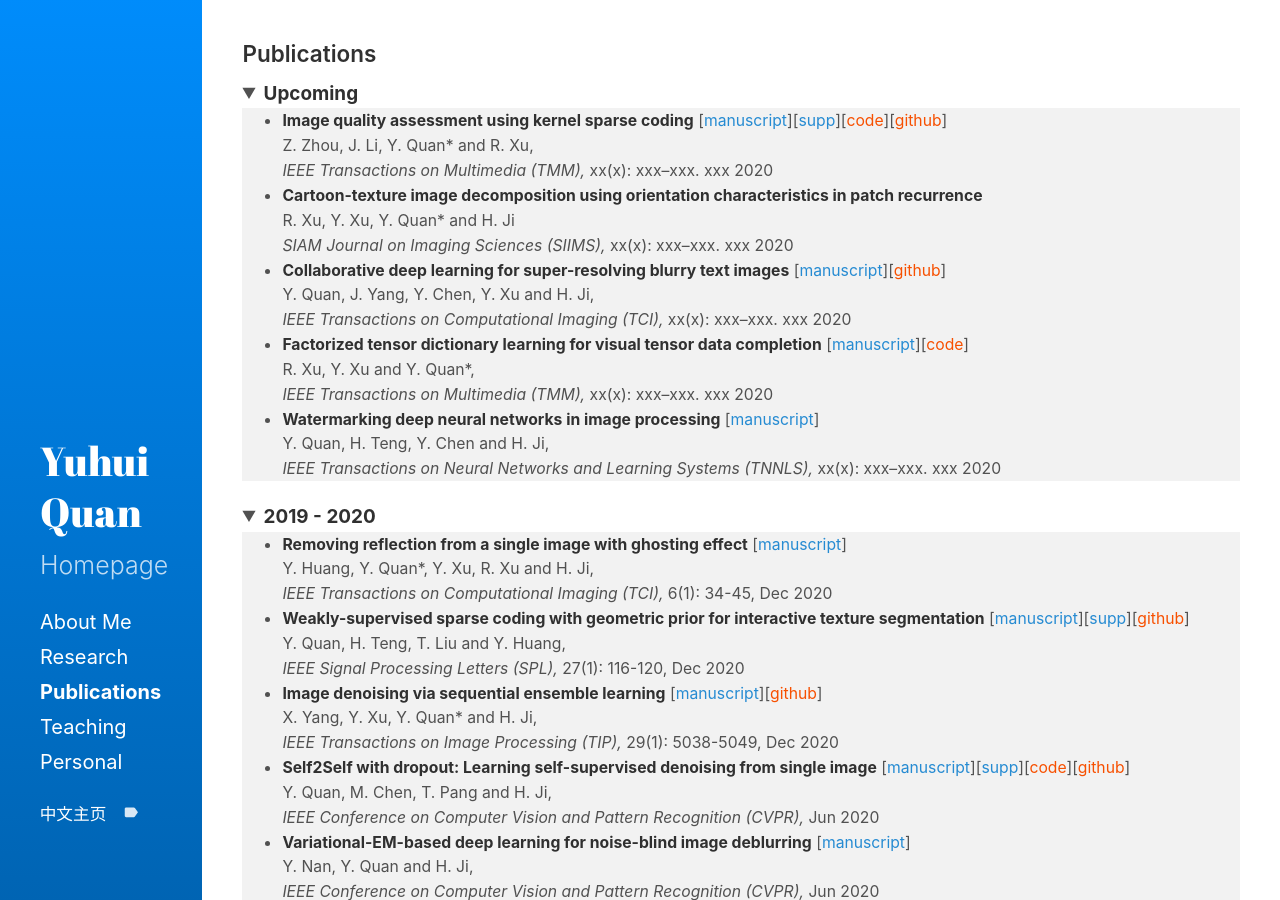
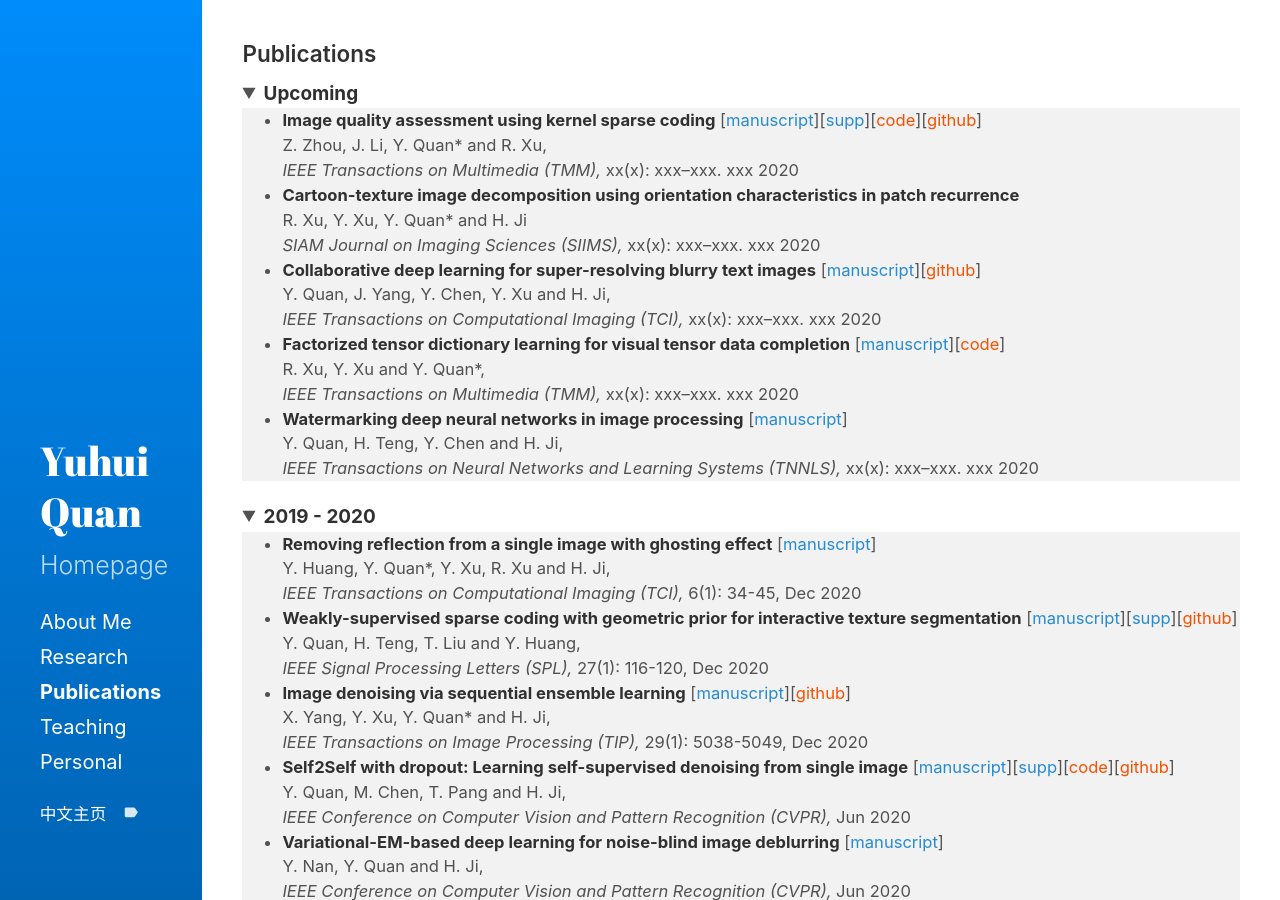
Before and after one commit to csyhquan/csyhquan.github.io, a Jekyll site: the page built from category/c_publication.md, in a window 1280 px wide and 900 px high. Built offline with Jekyll 4.4.1, drawn with Linux system fonts in a browser that asks for light colours.

Commit message:
Update c_publication.md

```diff
--- a/category/c_publication.md
+++ b/category/c_publication.md
@@ -7,20 +7,20 @@ title: Publications
 <summary><t-half><span><strong>Upcoming</strong></span></t-half></summary>
 <t1>
 <ul style="background-color: #f2f2f2;">
-<li><span style="font-size: 95%;"><strong>Image quality assessment using kernel sparse coding</strong>  [<a href="https://github.com/csyhquan/csyhquan.github.io/raw/master/manuscript/20x-tmm-Image%20Quality%20Assessment%20Using%20Kernel%20Sparse%20Coding.pdf">manuscript</a>][<a href="https://github.com/csyhquan/csyhquan.github.io/raw/master/manuscript/20x-tmm-Image%20Quality%20Assessment%20Using%20Kernel%20Sparse%20Coding%20(SUPP).pdf">supp</a>][<a href="https://github.com/csyhquan/csyhquan.github.io/raw/master/code/TMM-kernel/TMM-KSC_IQA-FinalCode.rar"><font color="#F75000">code</font></a>][<a href="https://github.com/JoanneZZH/KSC-IQA" ><font color="#F75000">github</font></a>] </span><br />
-<span style="font-size: 95%;"> Z. Zhou, J. Li, Y. Quan* and R. Xu, <br />
+<li><span><strong>Image quality assessment using kernel sparse coding</strong>  [<a href="https://github.com/csyhquan/csyhquan.github.io/raw/master/manuscript/20x-tmm-Image%20Quality%20Assessment%20Using%20Kernel%20Sparse%20Coding.pdf">manuscript</a>][<a href="https://github.com/csyhquan/csyhquan.github.io/raw/master/manuscript/20x-tmm-Image%20Quality%20Assessment%20Using%20Kernel%20Sparse%20Coding%20(SUPP).pdf">supp</a>][<a href="https://github.com/csyhquan/csyhquan.github.io/raw/master/code/TMM-kernel/TMM-KSC_IQA-FinalCode.rar"><font color="#F75000">code</font></a>][<a href="https://github.com/JoanneZZH/KSC-IQA" ><font color="#F75000">github</font></a>] </span><br />
+<span> Z. Zhou, J. Li, Y. Quan* and R. Xu, <br />
 <em>IEEE Transactions on Multimedia (TMM), </em>xx(x): xxx–xxx. xxx 2020</span></li>
-<li><span style="font-size: 95%;"><strong>Cartoon-texture image decomposition using orientation characteristics in patch recurrence</strong><!--[<a href="https://github.com/csyhquan/csyhquan.github.io/raw/master/manuscript/20x-siam-Cartoon-Texture%20Image%20Decomposition%20using%20Orientation%20Characteristics%20in%20Patch%20Recurrence.pdf">manuscript</a>]--> </span><br />
-<span style="font-size: 95%;"> R. Xu, Y. Xu, Y. Quan* and H. Ji<br />
+<li><span><strong>Cartoon-texture image decomposition using orientation characteristics in patch recurrence</strong><!--[<a href="https://github.com/csyhquan/csyhquan.github.io/raw/master/manuscript/20x-siam-Cartoon-Texture%20Image%20Decomposition%20using%20Orientation%20Characteristics%20in%20Patch%20Recurrence.pdf">manuscript</a>]--> </span><br />
+<span> R. Xu, Y. Xu, Y. Quan* and H. Ji<br />
 <em>SIAM Journal on Imaging Sciences (SIIMS), </em>xx(x): xxx–xxx. xxx 2020</span></li>
-<li><span style="font-size: 95%;"><strong>Collaborative deep learning for super-resolving blurry text images</strong>  [<a href="https://github.com/csyhquan/csyhquan.github.io/raw/master/manuscript/20x-tci-Collaborative%20Deep%20Learning%20for%20Super-Resolving%20Blurry%20Text%20Images.pdf">manuscript</a>][<a href="https://github.com/csjietingyang/ImplementationOfOurAcceptedPaper"><font color="#F75000">github</font></a>]</span><br />
-<span style="font-size: 95%;">Y. Quan, J. Yang, Y. Chen, Y. Xu and H. Ji, <br />
+<li><span><strong>Collaborative deep learning for super-resolving blurry text images</strong>  [<a href="https://github.com/csyhquan/csyhquan.github.io/raw/master/manuscript/20x-tci-Collaborative%20Deep%20Learning%20for%20Super-Resolving%20Blurry%20Text%20Images.pdf">manuscript</a>][<a href="https://github.com/csjietingyang/ImplementationOfOurAcceptedPaper"><font color="#F75000">github</font></a>]</span><br />
+<span>Y. Quan, J. Yang, Y. Chen, Y. Xu and H. Ji, <br />
 <em>IEEE Transactions on Computational Imaging (TCI), </em>xx(x): xxx–xxx. xxx 2020</span></li>
-<li><span style="font-size: 95%;"><strong>Factorized tensor dictionary learning for visual tensor data completion</strong>  [<a href="https://github.com/csyhquan/csyhquan.github.io/raw/master/manuscript/20x-tmm-Factorized%20Tensor%20Dictionary%20Learning%20for%20Visual%20Tensor%20Data%20Completion.PDF">manuscript</a>][<a href="https://github.com/csyhquan/csyhquan.github.io/raw/master/code/tensor_completion.rar"><font color="#F75000">code</font></a>]</span><br />
-<span style="font-size: 95%;">R. Xu, Y. Xu and Y. Quan*, <br />
+<li><span><strong>Factorized tensor dictionary learning for visual tensor data completion</strong>  [<a href="https://github.com/csyhquan/csyhquan.github.io/raw/master/manuscript/20x-tmm-Factorized%20Tensor%20Dictionary%20Learning%20for%20Visual%20Tensor%20Data%20Completion.PDF">manuscript</a>][<a href="https://github.com/csyhquan/csyhquan.github.io/raw/master/code/tensor_completion.rar"><font color="#F75000">code</font></a>]</span><br />
+<span>R. Xu, Y. Xu and Y. Quan*, <br />
 <em>IEEE Transactions on Multimedia (TMM), </em>xx(x): xxx–xxx. xxx 2020</span></li>
-<li><span style="font-size: 95%;"><strong>Watermarking deep neural networks in image processing</strong>  [<a href="https://github.com/csyhquan/csyhquan.github.io/raw/master/manuscript/20x-tnnls-Watermarking%20Deep%20Neural%20Networks%20in%20Image%20Processing.pdf">manuscript</a>]</span><br />
-<span style="font-size: 95%;"> Y. Quan, H. Teng, Y. Chen and H. Ji, <br />
+<li><span><strong>Watermarking deep neural networks in image processing</strong>  [<a href="https://github.com/csyhquan/csyhquan.github.io/raw/master/manuscript/20x-tnnls-Watermarking%20Deep%20Neural%20Networks%20in%20Image%20Processing.pdf">manuscript</a>]</span><br />
+<span> Y. Quan, H. Teng, Y. Chen and H. Ji, <br />
 <em>IEEE Transactions on Neural Networks and Learning Systems (TNNLS), </em>xx(x): xxx–xxx. xxx 2020</span></li>
 </ul>
 </t1>
@@ -32,48 +32,48 @@ title: Publications
 <t1>
 <ul style="background-color: #f2f2f2;">
 
-<li><span style="font-size: 95%;"><strong>Removing reflection from a single image with ghosting effect</strong> [<a href="https://github.com/csyhquan/csyhquan.github.io/raw/master/manuscript/20-tci-Removing%20Reflection%20From%20a%20Single%20Image%20With%20Ghosting%20Effect.pdf" download="github3">manuscript</a>]</span><br />
-<span style="font-size: 95%;"> Y. Huang, Y. Quan*, Y. Xu, R. Xu and H. Ji,<br />
+<li><span><strong>Removing reflection from a single image with ghosting effect</strong> [<a href="https://github.com/csyhquan/csyhquan.github.io/raw/master/manuscript/20-tci-Removing%20Reflection%20From%20a%20Single%20Image%20With%20Ghosting%20Effect.pdf" download="github3">manuscript</a>]</span><br />
+<span> Y. Huang, Y. Quan*, Y. Xu, R. Xu and H. Ji,<br />
  <em> IEEE Transactions on Computational Imaging (TCI), </em>6(1): 34-45, Dec 2020</span></li>
- <li><span style="font-size: 95%;"><strong>Weakly-supervised sparse coding with geometric prior for interactive texture segmentation</strong> [<a href="https://github.com/csyhquan/csyhquan.github.io/raw/master/manuscript/20-spl-Weakly-Supervised%20Sparse%20Coding%20with%20Geometric%20Prior%20for%20Interactive%20Texture%20Segmentation.pdf" download="github4">manuscript</a>][<a href="https://github.com/csyhquan/csyhquan.github.io/raw/master/manuscript/20-spl-Weakly-Supervised%20Sparse%20Coding%20with%20Geometric%20Prior%20for%20Interactive%20Texture%20Segmentation%20(SUPP).pdf" download="sup3">supp</a>][<a href="https://github.com/csyanhuang/texSeg"><font color="#F75000">github</font></a>]</span><br />
-<span style="font-size: 95%;"> Y. Quan, H. Teng, T. Liu and Y. Huang,<br />
+ <li><span><strong>Weakly-supervised sparse coding with geometric prior for interactive texture segmentation</strong> [<a href="https://github.com/csyhquan/csyhquan.github.io/raw/master/manuscript/20-spl-Weakly-Supervised%20Sparse%20Coding%20with%20Geometric%20Prior%20for%20Interactive%20Texture%20Segmentation.pdf" download="github4">manuscript</a>][<a href="https://github.com/csyhquan/csyhquan.github.io/raw/master/manuscript/20-spl-Weakly-Supervised%20Sparse%20Coding%20with%20Geometric%20Prior%20for%20Interactive%20Texture%20Segmentation%20(SUPP).pdf" download="sup3">supp</a>][<a href="https://github.com/csyanhuang/texSeg"><font color="#F75000">github</font></a>]</span><br />
+<span> Y. Quan, H. Teng, T. Liu and Y. Huang,<br />
  <em> IEEE Signal Processing Letters (SPL), </em>27(1): 116-120, Dec 2020</span></li>
- <li><span style="font-size: 95%;"><strong>Image denoising via sequential ensemble learning</strong> [<a href="https://github.com/csyhquan/csyhquan.github.io/raw/master/manuscript/20-tip-Image%20Denoising%20via%20Sequential%20Ensemble%20Learning.pdf" download="github4">manuscript</a>][<a href="https://github.com/cs-rukawa/NLED_Code" download="code9"><font color="#F75000">github</font></a>]</span><br />
-<span style="font-size: 95%;"> X. Yang, Y. Xu, Y. Quan* and H. Ji,<br />
+ <li><span><strong>Image denoising via sequential ensemble learning</strong> [<a href="https://github.com/csyhquan/csyhquan.github.io/raw/master/manuscript/20-tip-Image%20Denoising%20via%20Sequential%20Ensemble%20Learning.pdf" download="github4">manuscript</a>][<a href="https://github.com/cs-rukawa/NLED_Code" download="code9"><font color="#F75000">github</font></a>]</span><br />
+<span> X. Yang, Y. Xu, Y. Quan* and H. Ji,<br />
  <em> IEEE Transactions on Image Processing (TIP), </em>29(1): 5038-5049, Dec 2020</span></li>
- <li><span style="font-size: 95%;"><strong>Self2Self with dropout: Learning self-supervised denoising from single image</strong>  [<a href="https://github.com/csyhquan/csyhquan.github.io/raw/master/manuscript/20x-cvpr-Self2Self%20With%20Dropout%20Learning%20Self-Supervised%20Denoising%20From%20Single%20Image.pdf">manuscript</a>][<a href="https://github.com/csyhquan/csyhquan.github.io/raw/master/manuscript/20x-cvpr-Self2Self%20With%20Dropout%20Learning%20Self-Supervised%20Denoising%20From%20Single%20Image%20(SUPP).pdf">supp</a>][<a href="https://github.com/csyhquan/csyhquan.github.io/raw/master/code/Self2Self/Self2Self.rar"><font color="#F75000">code</font></a>][<a href="https://github.com/scut-mingqinchen/self2self"><font color="#F75000">github</font></a>]</span><br />
-<span style="font-size: 95%;"> Y. Quan, M. Chen, T. Pang and H. Ji,<br />
+ <li><span><strong>Self2Self with dropout: Learning self-supervised denoising from single image</strong>  [<a href="https://github.com/csyhquan/csyhquan.github.io/raw/master/manuscript/20x-cvpr-Self2Self%20With%20Dropout%20Learning%20Self-Supervised%20Denoising%20From%20Single%20Image.pdf">manuscript</a>][<a href="https://github.com/csyhquan/csyhquan.github.io/raw/master/manuscript/20x-cvpr-Self2Self%20With%20Dropout%20Learning%20Self-Supervised%20Denoising%20From%20Single%20Image%20(SUPP).pdf">supp</a>][<a href="https://github.com/csyhquan/csyhquan.github.io/raw/master/code/Self2Self/Self2Self.rar"><font color="#F75000">code</font></a>][<a href="https://github.com/scut-mingqinchen/self2self"><font color="#F75000">github</font></a>]</span><br />
+<span> Y. Quan, M. Chen, T. Pang and H. Ji,<br />
 <em>IEEE Conference on Computer Vision and Pattern Recognition (CVPR), </em>Jun 2020</span></li><!--Seattle(virtual），Jun-->
-<li><span style="font-size: 95%;"><strong>Variational-EM-based deep learning for noise-blind image deblurring</strong>  [<a href="https://github.com/csyhquan/csyhquan.github.io/raw/master/manuscript/20-cvpr-Variational-EM-based%20Deep%20Learning%20for%20Noise-blind%20Image%20Deblurring.pdf">manuscript</a>]</span><br />
-<span style="font-size: 95%;"> Y. Nan, Y. Quan and H. Ji, <br />
+<li><span><strong>Variational-EM-based deep learning for noise-blind image deblurring</strong>  [<a href="https://github.com/csyhquan/csyhquan.github.io/raw/master/manuscript/20-cvpr-Variational-EM-based%20Deep%20Learning%20for%20Noise-blind%20Image%20Deblurring.pdf">manuscript</a>]</span><br />
+<span> Y. Nan, Y. Quan and H. Ji, <br />
 <em>IEEE Conference on Computer Vision and Pattern Recognition (CVPR), </em>Jun 2020</span></li><!--Seattle(virtual），Jun-->
- <li><span style="font-size: 95%;"><strong>Full-reference image quality metric for blurry images and compressed images using hybrid dictionary learning</strong> [<a href="https://github.com/csyhquan/csyhquan.github.io/raw/master/manuscript/20-nca-Full-reference%20image%20quality%20metric%20for%20blurry%20images%20and%20compressed%20images%20using%20hybrid%20dictionary%20learning.pdf" download="github">manuscript</a>][<a href="https://github.com/JoanneZZH/HDL-IQA/" ><font color="#F75000">github</font></a>] </span><br />
-<span style="font-size: 95%;"> Z. Zhou, J. Li, Y. Xu and Y. Quan*,<br />
+ <li><span><strong>Full-reference image quality metric for blurry images and compressed images using hybrid dictionary learning</strong> [<a href="https://github.com/csyhquan/csyhquan.github.io/raw/master/manuscript/20-nca-Full-reference%20image%20quality%20metric%20for%20blurry%20images%20and%20compressed%20images%20using%20hybrid%20dictionary%20learning.pdf" download="github">manuscript</a>][<a href="https://github.com/JoanneZZH/HDL-IQA/" ><font color="#F75000">github</font></a>] </span><br />
+<span> Z. Zhou, J. Li, Y. Xu and Y. Quan*,<br />
 <em> Neural Computing and Applications (NCA), </em>Jan 2020</span></li>
 
 
- <li><span style="font-size: 95%;"><strong>Barzilai-Borwein-based adaptive learning rate for deep learning</strong> [<a href="https://github.com/csyhquan/csyhquan.github.io/raw/master/manuscript/19-pr-Barzilai%E2%80%93Borwein-based%20adaptive%20learning%20rate%20for%20deep%20learning.pdf" download="github6">manuscript</a>]</span><br />
-<span style="font-size: 95%;"> J. Liang, Y. Xu, C. Bao, Y. Quan* and H. Ji,<br />
+ <li><span><strong>Barzilai-Borwein-based adaptive learning rate for deep learning</strong> [<a href="https://github.com/csyhquan/csyhquan.github.io/raw/master/manuscript/19-pr-Barzilai%E2%80%93Borwein-based%20adaptive%20learning%20rate%20for%20deep%20learning.pdf" download="github6">manuscript</a>]</span><br />
+<span> J. Liang, Y. Xu, C. Bao, Y. Quan* and H. Ji,<br />
  <em> Pattern Recognition Letters (PRL), </em>128(1): 197-203, Dec 2019</span></li>
- <li><span style="font-size: 95%;"><strong>Exploiting global low-rank structure and local sparsity nature for tensor completion</strong> [<a href="https://github.com/csyhquan/csyhquan.github.io/raw/master/manuscript/19-tcyb-Exploiting%20Global%20Low-rank%20Structure%20and%20Local%20Sparsity%20Nature%20for%20Tensor%20Completion.pdf" download="github10">manuscript</a>][<a href="https://github.com/csyongdu/Exploiting-Global-Low-Rank-Structure-and-Local-Sparsity-Nature-for-Tensor-Completion"><font color="#F75000">github</font></a>] </span><br />
-<span style="font-size: 95%;"> Y. Du, G. Han, Y. Quan, Z. Yu, H. Wong, C. Chen and J. Zhang,<br />
+ <li><span><strong>Exploiting global low-rank structure and local sparsity nature for tensor completion</strong> [<a href="https://github.com/csyhquan/csyhquan.github.io/raw/master/manuscript/19-tcyb-Exploiting%20Global%20Low-rank%20Structure%20and%20Local%20Sparsity%20Nature%20for%20Tensor%20Completion.pdf" download="github10">manuscript</a>][<a href="https://github.com/csyongdu/Exploiting-Global-Low-Rank-Structure-and-Local-Sparsity-Nature-for-Tensor-Completion"><font color="#F75000">github</font></a>] </span><br />
+<span> Y. Du, G. Han, Y. Quan, Z. Yu, H. Wong, C. Chen and J. Zhang,<br />
 <em> IEEE Transactions on Cybernetics (TCYB),</em> 49(11): 3898-3910, Nov 2019</span></li>
-<li><span style="font-size: 95%;"><strong>Deep learning for seeing through window with raindrops</strong> [<a href="https://github.com/csyhquan/csyhquan.github.io/raw/master/manuscript/19-iccv-Deep%20Learning%20for%20Seeing%20Through%20Window%20With%20Raindrops.pdf" download="github1">manuscript</a>][<a href="https://github.com/csyhquan/csyhquan.github.io/raw/master/manuscript/19-iccv-Deep%20Learning%20for%20Seeing%20Through%20Window%20With%20Raindrops%20(SUPP).pdf" download="sup2">supp</a>][<a href="https://github.com/jackiesdd/raindropAttention"><font color="#F75000">github</font></a>]</span><br />
-<span style="font-size: 95%;"> Y. Quan, S. Deng, Y. Chen and H. Ji,<br />
+<li><span><strong>Deep learning for seeing through window with raindrops</strong> [<a href="https://github.com/csyhquan/csyhquan.github.io/raw/master/manuscript/19-iccv-Deep%20Learning%20for%20Seeing%20Through%20Window%20With%20Raindrops.pdf" download="github1">manuscript</a>][<a href="https://github.com/csyhquan/csyhquan.github.io/raw/master/manuscript/19-iccv-Deep%20Learning%20for%20Seeing%20Through%20Window%20With%20Raindrops%20(SUPP).pdf" download="sup2">supp</a>][<a href="https://github.com/jackiesdd/raindropAttention"><font color="#F75000">github</font></a>]</span><br />
+<span> Y. Quan, S. Deng, Y. Chen and H. Ji,<br />
  <em> IEEE International Conference on Computer Vision (ICCV), </em>Oct 2019</span></li><!--Seoul, Oct -->
  <!--
 <li><span style="font-size: 95%;"><strong>Exploiting label consistency in structured sparse representation for classification</strong> [<a href="https://github.com/csyhquan/csyhquan.github.io/raw/master/manuscript/19-nca-Exploiting%20label%20consistency%20in%20structured%20sparse%20representation%20for%20classification.pdf" download="github7">manuscript</a>]</span><br />
 <span style="font-size: 95%;"> Y. Huang, Y. Quan*, T. Liu and Y. Xu,<br />
 <em> Neural Computing and Applications (NCA), </em>31(10): 6509-6520, Oct 2019</span></li>-->
-<li><span style="font-size: 95%;"><strong>Attention with structure regularization for action recognition</strong> [<a href="https://github.com/csyhquan/csyhquan.github.io/raw/master/manuscript/19-cviu-Attention%20with%20structure%20regularization%20for%20action%20recognition.pdf" download="github8">manuscript</a>]</span><br />
-<span style="font-size: 95%;"> Y. Quan, Y. Chen, R. Xu and H. Ji,<br />
+<li><span><strong>Attention with structure regularization for action recognition</strong> [<a href="https://github.com/csyhquan/csyhquan.github.io/raw/master/manuscript/19-cviu-Attention%20with%20structure%20regularization%20for%20action%20recognition.pdf" download="github8">manuscript</a>]</span><br />
+<span> Y. Quan, Y. Chen, R. Xu and H. Ji,<br />
 <em> Computer Vision and Image Understanding (CVIU), </em>187, Oct 2019</span></li>
 <!--
 <li><span style="font-size: 95%;"><strong>Deeply exploiting long-term view dependency for 3D shape recognition</strong> [<a href="https://github.com/csyhquan/csyhquan.github.io/raw/master/manuscript/19-access-Deeply%20Exploiting%20Long-Term%20View%20Dependency%20for%203D%20Shape%20Recognition.pdf" download="github9">manuscript</a>] </span><br />
 <span style="font-size: 95%;"> Y. Xu, C. Zheng, R. Xu and Y. Quan*,<br />
 <em> IEEE Access (ACCESS), </em>7: 111678-111691, Aug 2019</span></li>-->
- <li><span style="font-size: 95%;"><strong>Supervised sparse coding with decision forest</strong> [<a href="https://github.com/csyhquan/csyhquan.github.io/raw/master/manuscript/19-spl-Supervised%20Sparse%20Coding%20With%20Decision%20Forest.pdf" download="github5">manuscript</a>][<a href="https://github.com/csyanhuang/SCDF" ><font color="#F75000">github</font></a>] </span><br />
-<span style="font-size: 95%;"> Y. Huang, Y. Quan* and T. Liu,<br />
+ <li><span><strong>Supervised sparse coding with decision forest</strong> [<a href="https://github.com/csyhquan/csyhquan.github.io/raw/master/manuscript/19-spl-Supervised%20Sparse%20Coding%20With%20Decision%20Forest.pdf" download="github5">manuscript</a>][<a href="https://github.com/csyanhuang/SCDF" ><font color="#F75000">github</font></a>] </span><br />
+<span> Y. Huang, Y. Quan* and T. Liu,<br />
  <em> IEEE Signal Processing Letters (SPL), </em>26(2): 327-331, Feb 2019</span></li>
 </ul>
 </t1>
```
